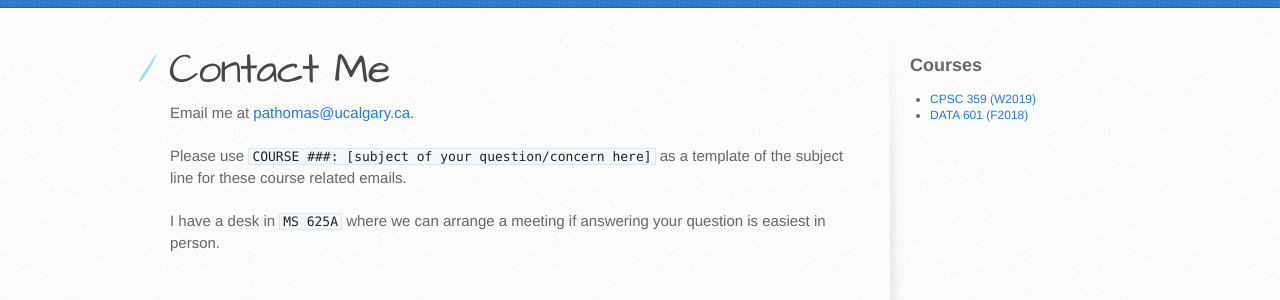
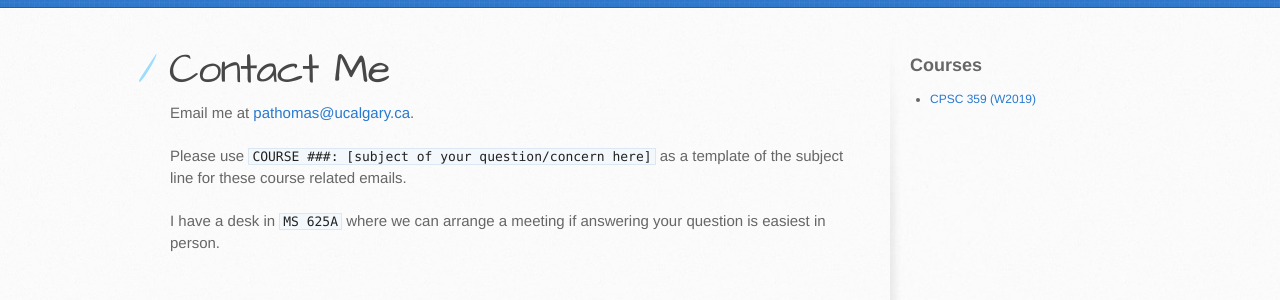
Before and after one commit to philstutorials/philstutorials.github.io, a Jekyll site: the page built from index.md, in a window 1280 px wide. Shown: the part 193-493 px from the top of the page. Built offline with Jekyll 4.4.1, drawn with Linux system fonts in a browser that asks for light colours; our own code applies the rules of GitHub Pages for plain Markdown files.

Commit message:
Update pages.yml

```diff
--- a/_data/pages.yml
+++ b/_data/pages.yml
@@ -3,6 +3,3 @@ docs:
 
 - title: CPSC 359 (W2019)
   url: CPSC359W.html
-
-- title: DATA 601 (F2018)
-  url: DATA601.html
```
